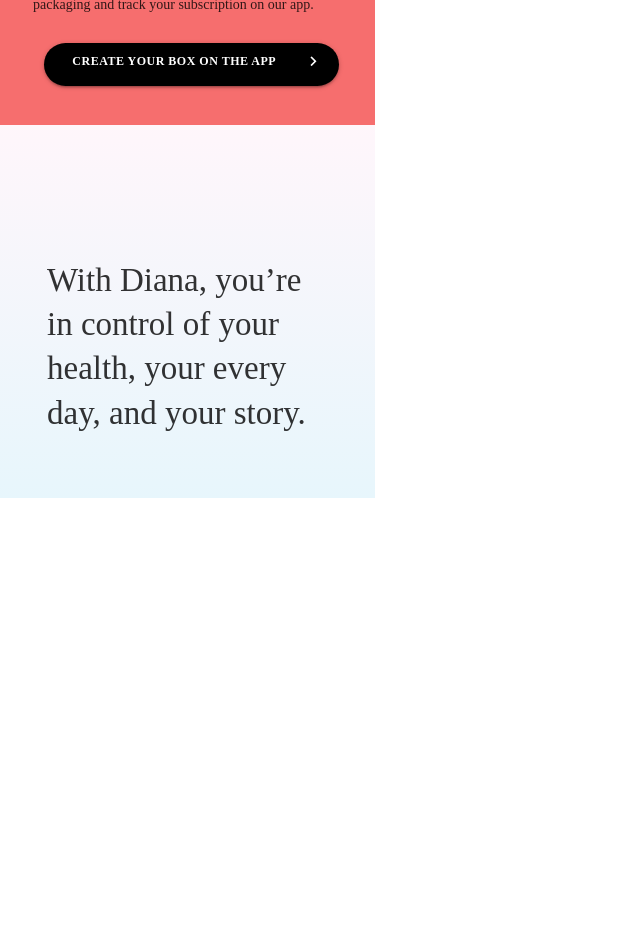
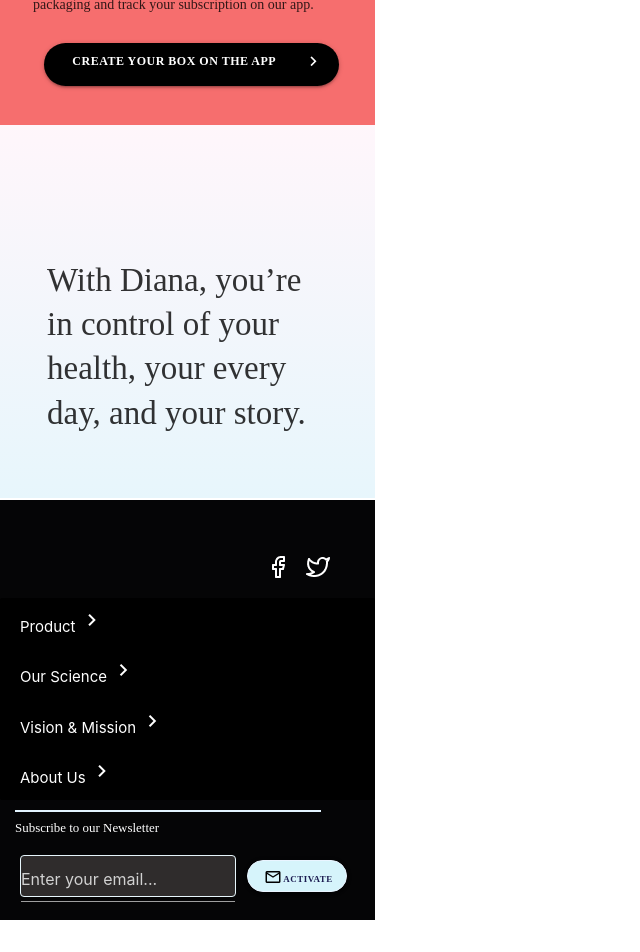
Before and after one commit to rahuliitbhu/Dyeus, a React (Create React App) app: page / in a window 1280 px wide. Shown: the part 5980-6932 px from the top of the page, without its empty margins (0-640 px from the left). After the commit the page ends 6900 px from the top, so only its background shows below. Built offline with nearby package versions, Linux system fonts and the light colour scheme.

Commit message:
first commit

```diff
--- a/src/App.css
+++ b/src/App.css
@@ -655,7 +655,7 @@
 width: 375px;
 height: 420px;
 left: 0px;
-top: 7400px;
+top: 6480px;
 
 background: #050506;
 }
```
